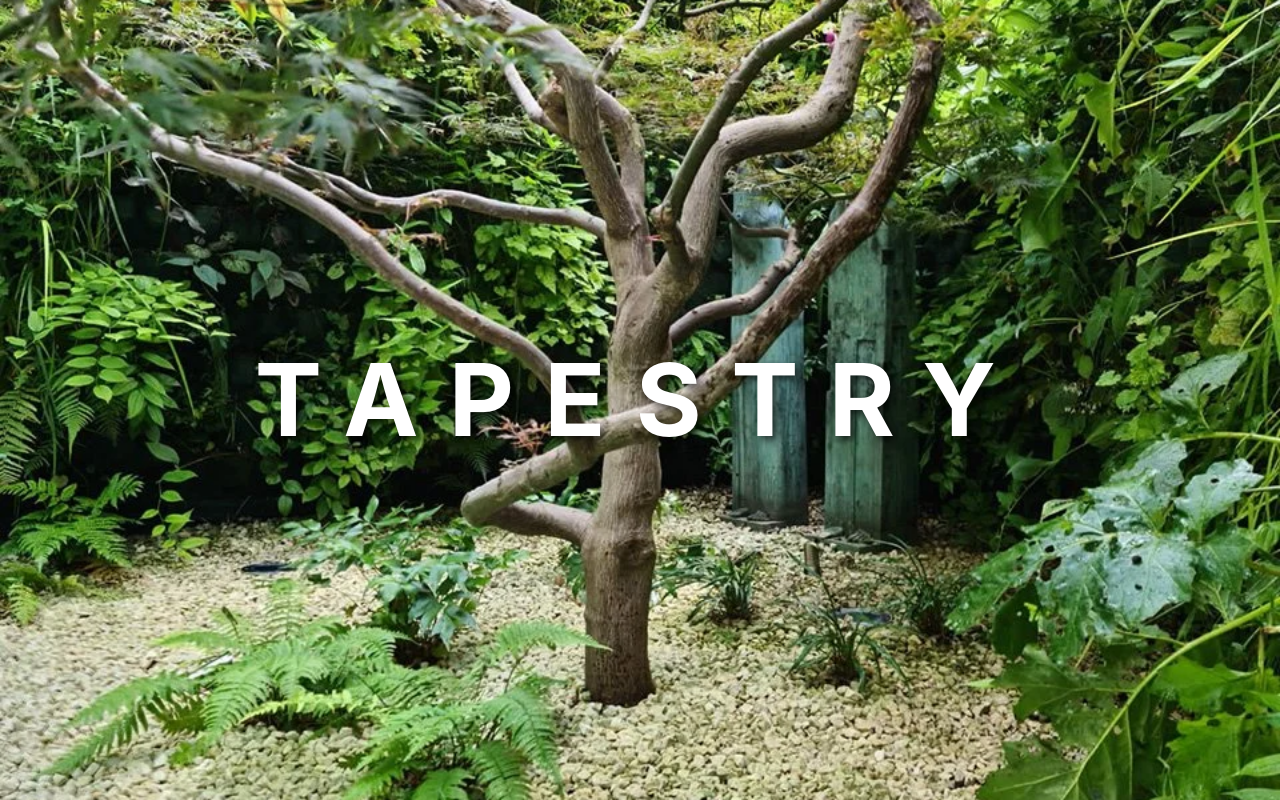
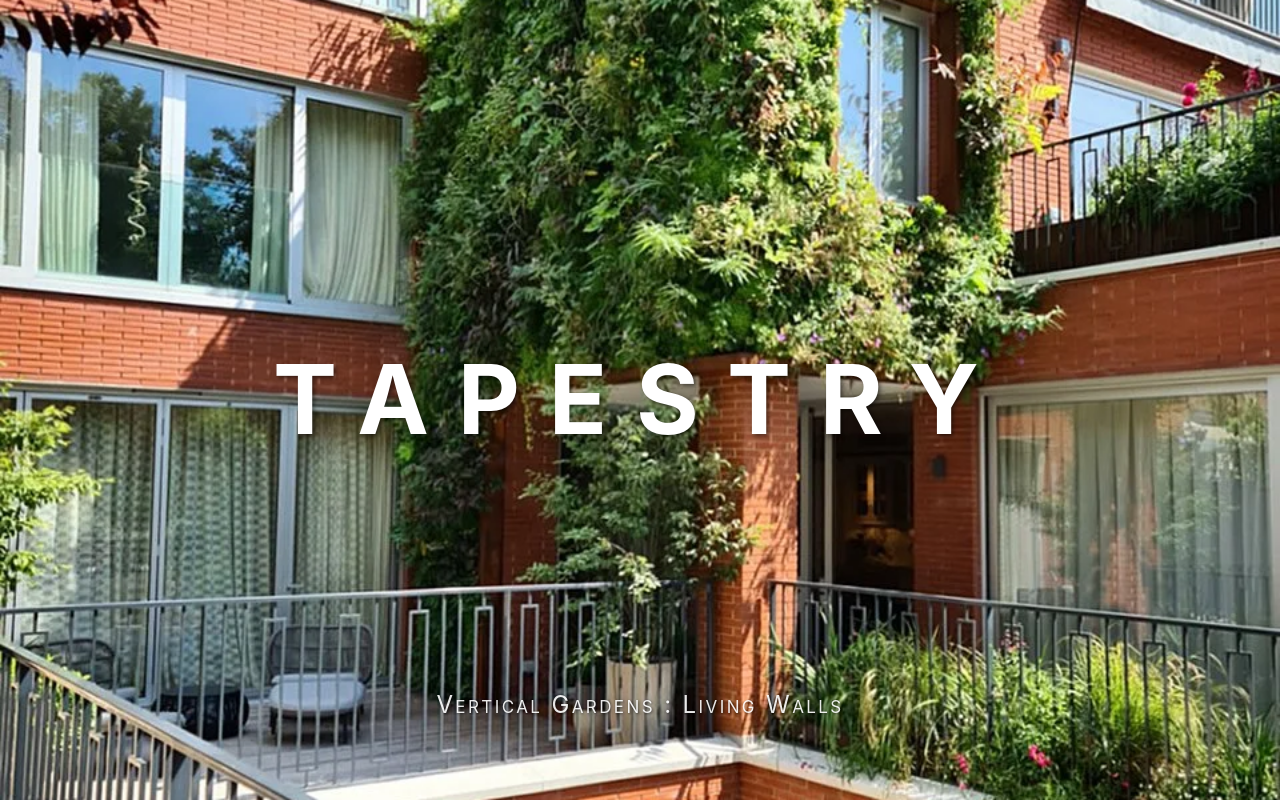
Before and after one commit to simonventuri/tapestry-vertical-gardens, a Next.js app: page / in a window 1280 px wide. Built offline with nearby package versions, Linux system fonts and the light colour scheme.

Commit message:
Fixed carousel timeout to 5 seconds per slide and altered transition to reduce blank screen time. Added subheading to landing page.

```diff
--- a/pages/index.js
+++ b/pages/index.js
@@ -17,9 +17,9 @@ export default function Landing() {
         setCurrentImage(prev => prev >= 11 ? 1 : prev + 1);
         // Start fade in
         setFadeClass('fade-in');
-      }, 400); // Half of transition time
+      }, 100); // Very short black screen time
 
-    }, 3000); // Change image every 3 seconds
+    }, 5000); // Change image every 5 seconds
 
     return () => clearInterval(interval);
   }, []);
@@ -50,6 +50,7 @@ export default function Landing() {
 
         <div className="landing-content">
           <h1 className="landing-title">TAPESTRY</h1>
+          <h2 className="landing-subtitle">Vertical Gardens : Living Walls</h2>
         </div>
       </div>
     </>
--- a/styles/globals.css
+++ b/styles/globals.css
@@ -813,7 +813,7 @@ html:has(.landing-page) {
     background-size: cover;
     background-position: 50% 50%;
     background-repeat: no-repeat;
-    transition: opacity 0.8s ease-in-out;
+    transition: opacity 0.2s ease-in-out;
 }
 
 .landing-bg.fade-in {
@@ -827,11 +827,12 @@ html:has(.landing-page) {
 .landing-content {
     position: relative;
     z-index: 2;
-}
-
-.landing-content {
     text-align: center;
-    z-index: 2;
+    display: flex;
+    flex-direction: column;
+    align-items: center;
+    justify-content: center;
+    height: 100vh;
 }
 
 .landing-title {
@@ -843,6 +844,19 @@ html:has(.landing-page) {
     margin: 0;
     font-variant: small-caps;
     transition: all 0.3s ease;
+}
+
+.landing-subtitle {
+    font-size: clamp(1rem, 2.5vw, 1.5rem);
+    font-weight: 400;
+    letter-spacing: 0.1em;
+    color: white;
+    text-shadow: 1px 1px 3px rgba(0, 0, 0, 0.7);
+    margin: 2rem 0 0 0;
+    font-variant: small-caps;
+    opacity: 0.9;
+    position: absolute;
+    bottom: 10vh;
 }
 
 .landing-page:hover .landing-title {
```
